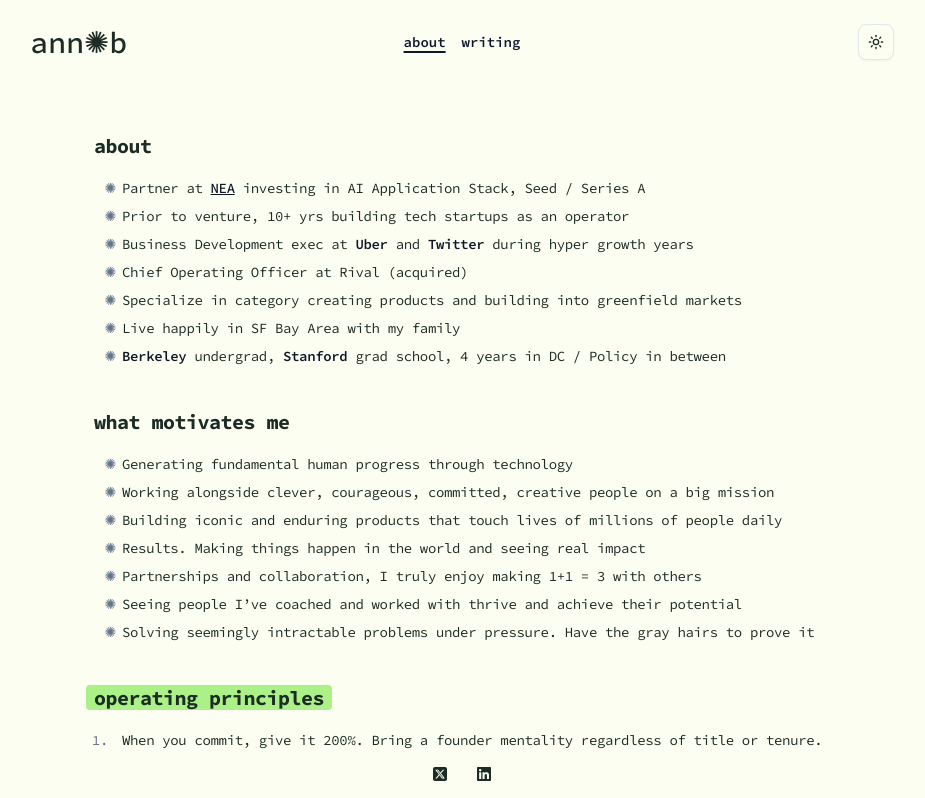
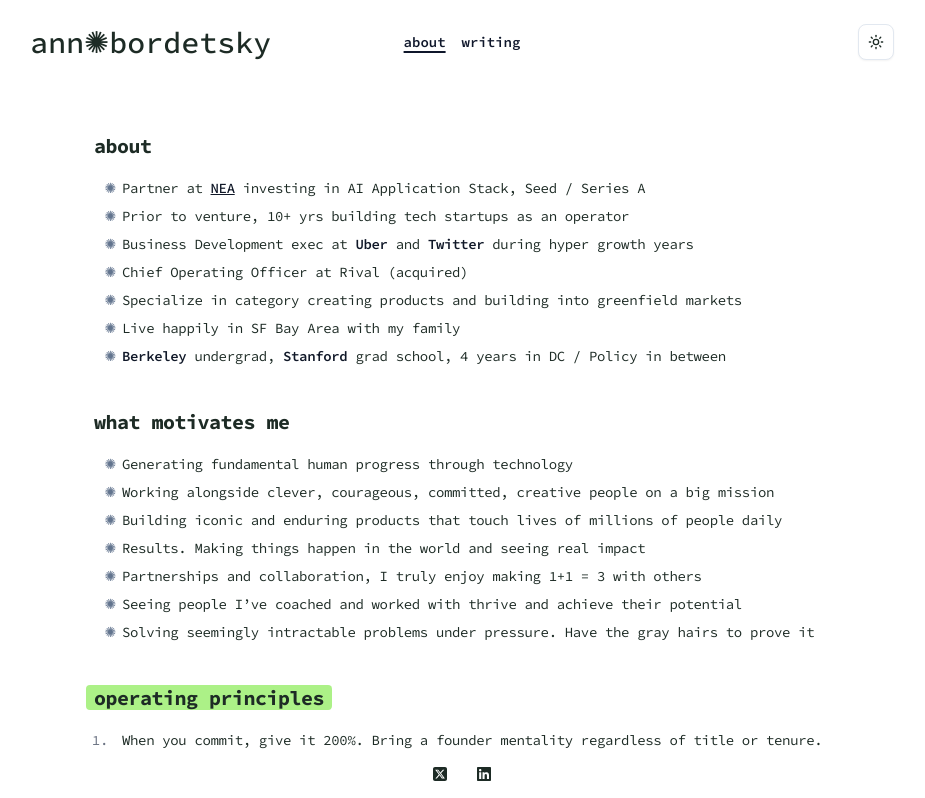
Before and after one commit to markphilpot/annbordetsky, a Next.js app: page / in a window 1280 px wide. Shown: the top 798 px of the page, without its empty margins (178-1103 px from the left). Built offline with nearby package versions, Linux system fonts and the light colour scheme.

Commit message:
Color tweaks

```diff
--- a/src/app/globals.css
+++ b/src/app/globals.css
@@ -46,10 +46,12 @@
 
 :root {
     --radius: 0.625rem;
+
     /*--background: oklch(1 0 0);*/
-    --background: #fdfef2;
+    --background: #ffffff;
     /*--foreground: oklch(0.129 0.042 264.695);*/
     --foreground: #1d2b25;
+
     --card: oklch(1 0 0);
     --card-foreground: oklch(0.129 0.042 264.695);
     --popover: oklch(1 0 0);
@@ -60,8 +62,10 @@
     --secondary-foreground: oklch(0.208 0.042 265.755);
     --muted: oklch(0.968 0.007 247.896);
     --muted-foreground: oklch(0.554 0.046 257.417);
+
     /*--accent: oklch(0.968 0.007 247.896);*/
     --accent: #acf187;
+
     --accent-foreground: oklch(0.208 0.042 265.755);
     --destructive: oklch(0.577 0.245 27.325);
     --border: oklch(0.929 0.013 255.508);
--- a/src/components/Logo.tsx
+++ b/src/components/Logo.tsx
@@ -5,7 +5,9 @@
   return (
     <Button asChild variant={"link"} className={"!px-0"}>
       <Link href={"/"}>
-        <span className={"font-mono text-3xl text-foreground"}>ann✺b</span>
+        <span className={"font-mono text-3xl text-foreground"}>
+          ann✺bordetsky
+        </span>
         <span className={"sr-only"}>Ann Bordetsky</span>
       </Link>
     </Button>
```
